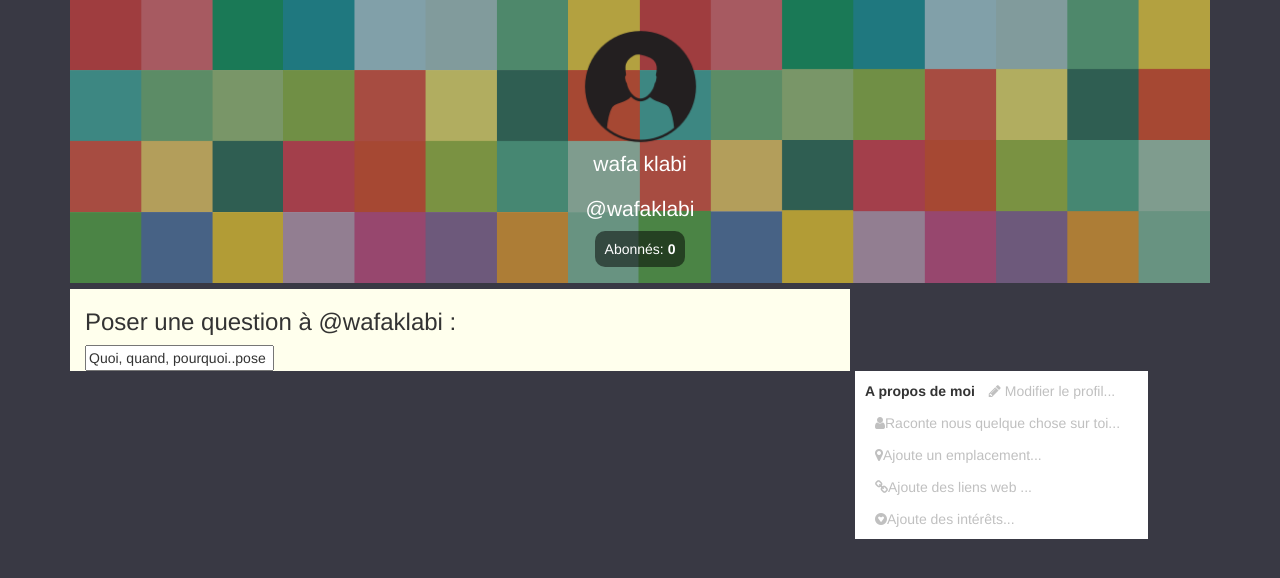
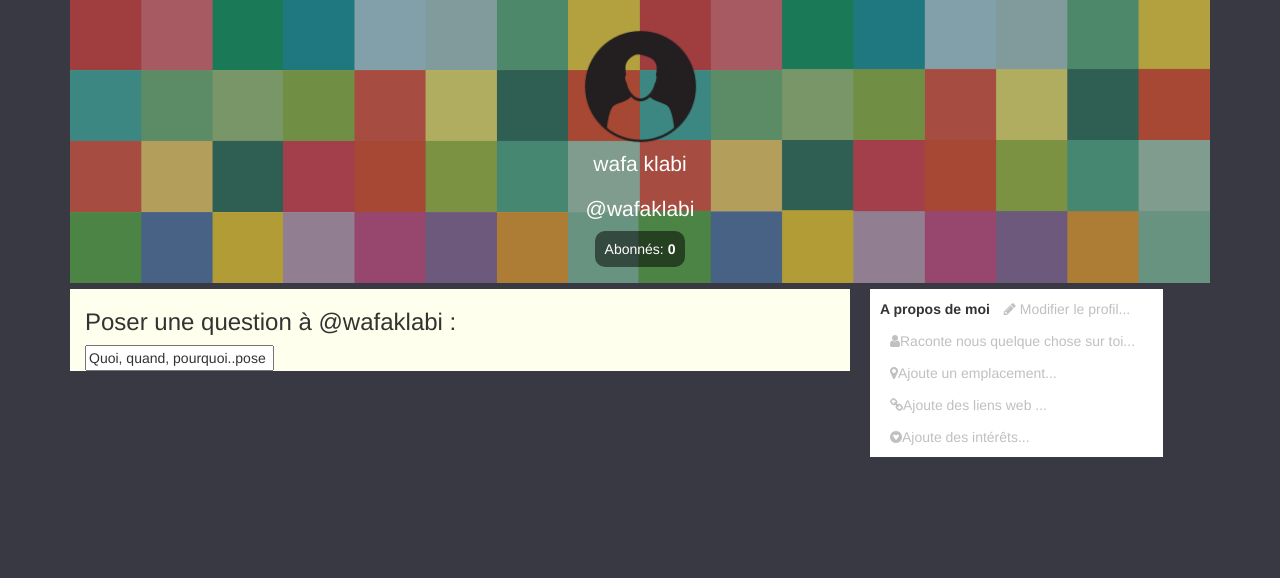
Before and after one commit to mabotn/web-training, a PHP site: the page made by Fake/project askfm/index.html in a window 1280 px wide. Shown: the part 73-651 px from the top of the page. Run offline with PHP 8.4, Linux system fonts and the light colour scheme; some libraries are stand-ins or nearby versions.

Commit message:
position fixed

```diff
--- a/Fake/project askfm/style.css
+++ b/Fake/project askfm/style.css
@@ -45,9 +45,7 @@ body{
   background: #FFFFED
 
 }
-.propos{
-  padding :10px;
-}
+
 .propos i{
   color:#C0C0C0;
 }
@@ -62,7 +60,8 @@ body{
 }
 
 .propos{
-  margin-left:800px;
+  padding :10px;
+  margin-left:20px;
   margin-top: 0px;
   background: white;
 
```
